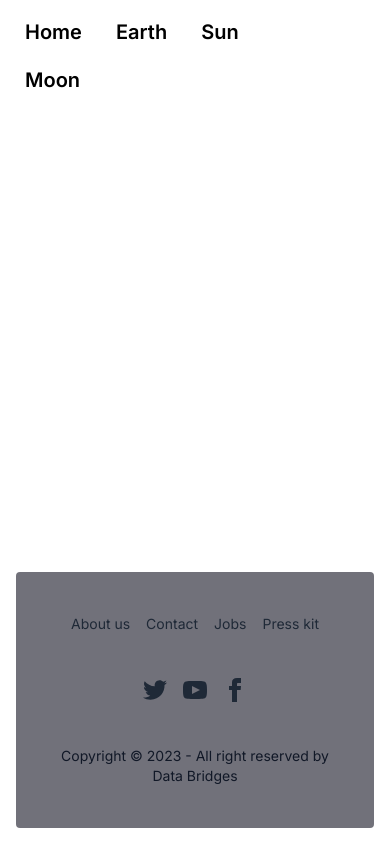
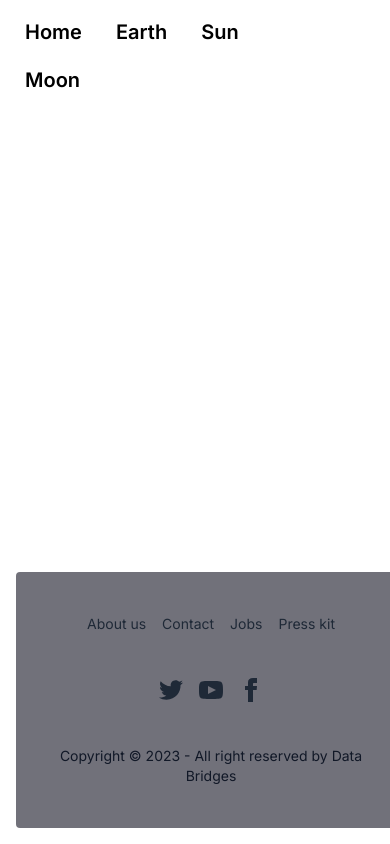
Before and after one commit to bhattaraisushma/DataB, a Next.js app in the folder frontend/: page / in a window 390 px wide. Shown: the top 844 px of the page. Built offline with nearby package versions, Linux system fonts and the light colour scheme.

Commit message:
kirtan updated

```diff
--- a/frontend/app/components/Footer.js
+++ b/frontend/app/components/Footer.js
@@ -2,9 +2,9 @@ import React from 'react'
 
 function Footer() {
   return (
-    <div className=" mx-auto max-w-screen-xl p-4 md:flex md:items-center md:justify-between absolute bottom-0 w-screen" >
+    <div className=" p-4 md:flex md:items-center md:justify-between absolute bottom-0 w-screen" >
 
-        <footer className="footer footer-center p-10  text-base-content rounded bg-zinc-500 w-full h-64 static bottom-0 ">
+        <footer className="footer footer-center p-10  text-base-content rounded bg-zinc-500 w-screen h-64 static bottom-0 ">
   <nav className="grid grid-flow-col gap-4 ">
     <a className="link link-hover hover:text-blue-300">About us</a>
     <a className="link link-hover hover:text-blue-300">Contact</a>
--- a/frontend/app/layout.js
+++ b/frontend/app/layout.js
@@ -16,7 +16,7 @@ export default function RootLayout({ children }) {
 
 
       <body className={inter.className}>
-     <div className='flex justify-between flex-col'>
+     <div className='flex justify-between flex-col w-screen'>
       <Navbar/>
        {children}
        <Footer/>
```
